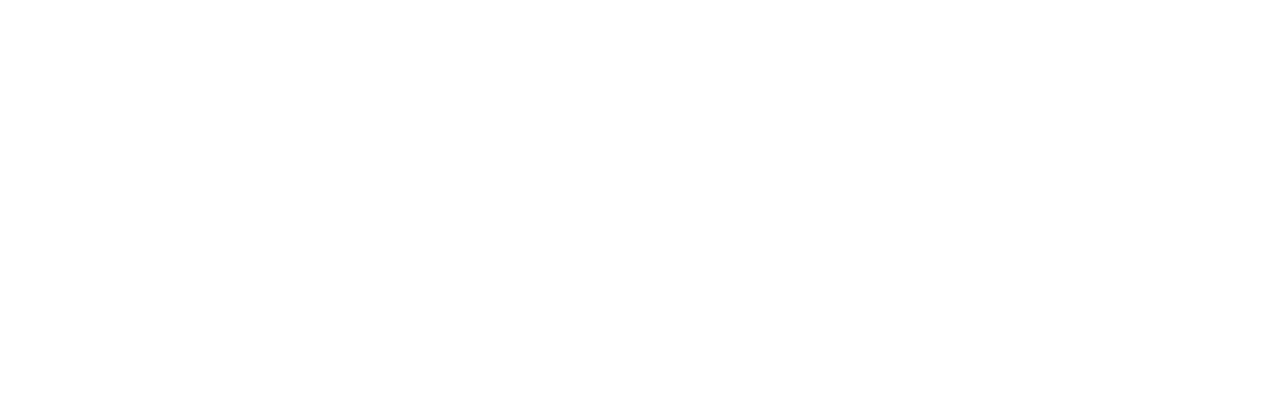
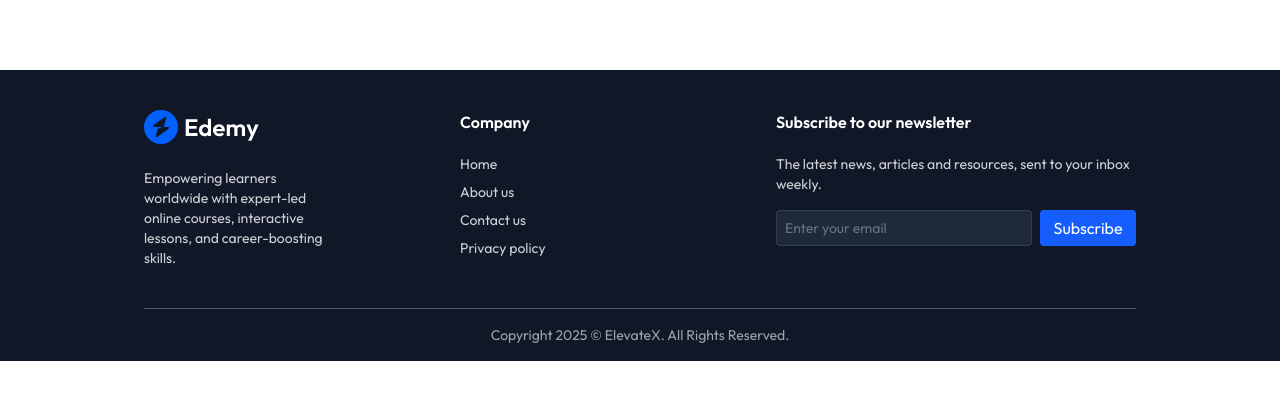
Before and after one commit to mohamad-abdelkhalek/ElevateX, a React (Vite) app in the folder client/: page /player/1 in a window 1280 px wide. Shown: the part 187-586 px from the top of the page. Built offline with nearby package versions, Linux system fonts and the light colour scheme; no server answers.

Commit message:
Client: Mounted footer into player page

```diff
--- a/client/src/pages/student/Player.jsx
+++ b/client/src/pages/student/Player.jsx
@@ -4,6 +4,7 @@
 import { assets } from "../../assets/assets";
 import humanizeDuration from "humanize-duration";
 import YouTube from "react-youtube";
+import Footer from "../../components/student/Footer";
 
 const Player = () => {
   const { enrolledCourses, calculateChapterTime } = useContext(AppContext);
@@ -151,6 +152,7 @@
           )}
         </div>
       </div>
+      <Footer />
     </>
   );
 };
```
